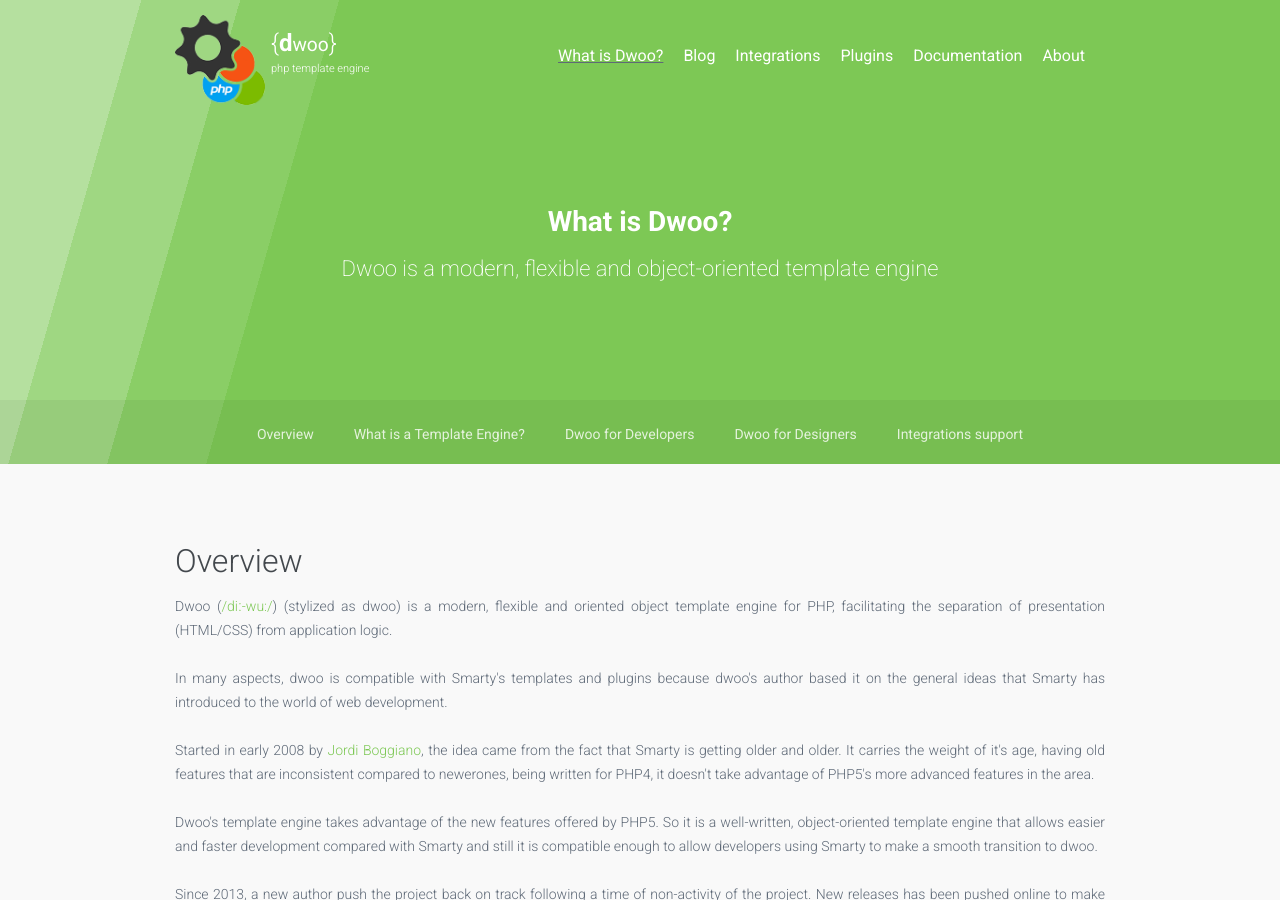
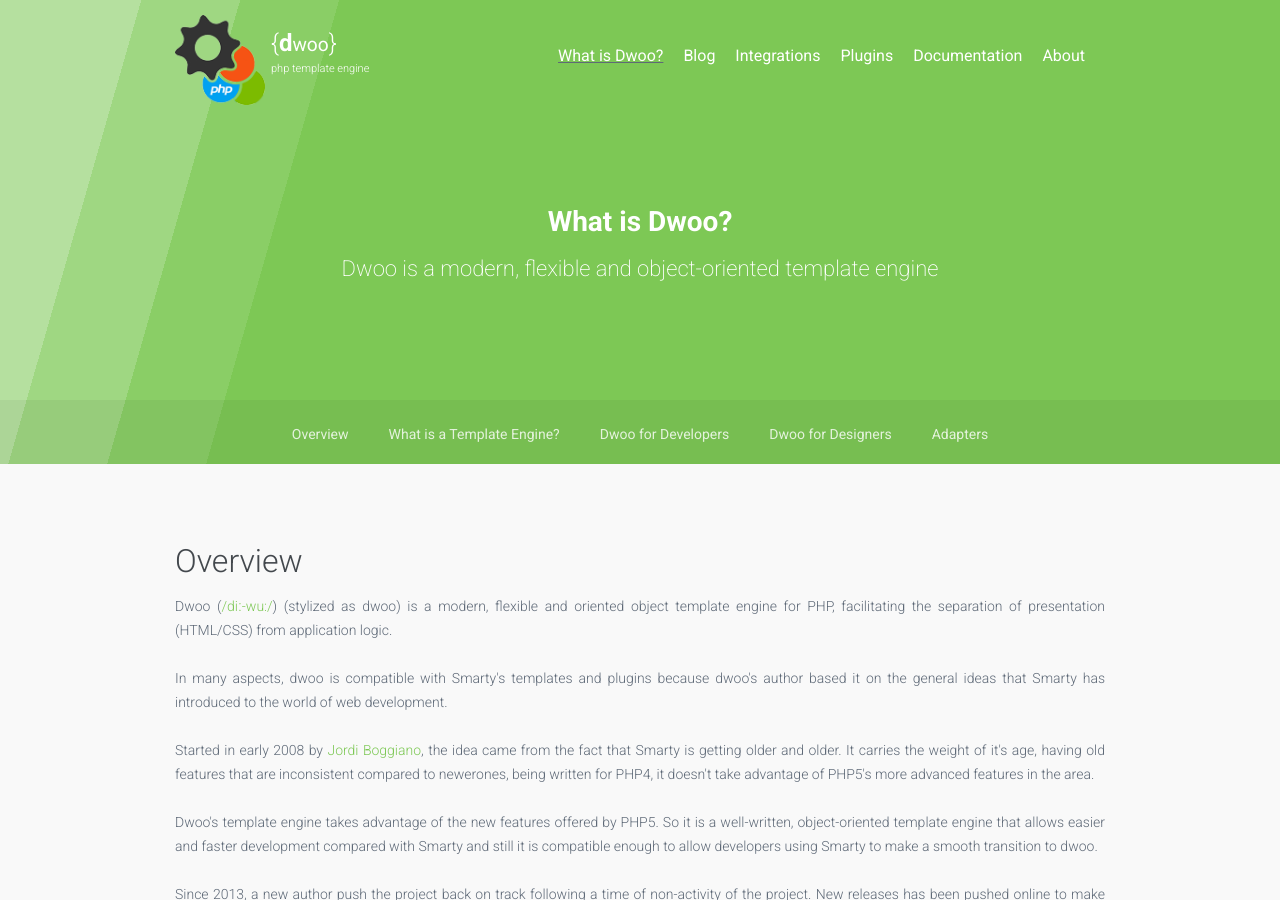
Before and after one commit to dwoo-project/docs, a Jekyll site: the page built from what-dwoo.html, in a window 1280 px wide and 900 px high. Built offline with Jekyll 4.4.1, drawn with Linux system fonts in a browser that asks for light colours; nearby versions of some CDN libraries.

Commit message:
Update link to `Adapters`

```diff
--- a/_data/toc.yml
+++ b/_data/toc.yml
@@ -21,8 +21,8 @@
     url: "#/for-developers"
   - title: Dwoo for Designers
     url: "#/for-designers"
-  - title: Integrations support
-    url: "#/integrations"
+  - title: Adapters
+    url: "#/adapters"
 
 aboutnav:
   - title: Overview
--- a/what-dwoo.html
+++ b/what-dwoo.html
@@ -116,7 +116,7 @@
             </div>
         </div>
     </section>
-    <section id="integrations" class="bgc-light-gray pb-30 pt-80">
+    <section id="adapters" class="bgc-light-gray pb-30 pt-80">
         <div class="container">
             <h2 class="mb-15">Adapters</h2>
             <div class="row align-items-center">
```
